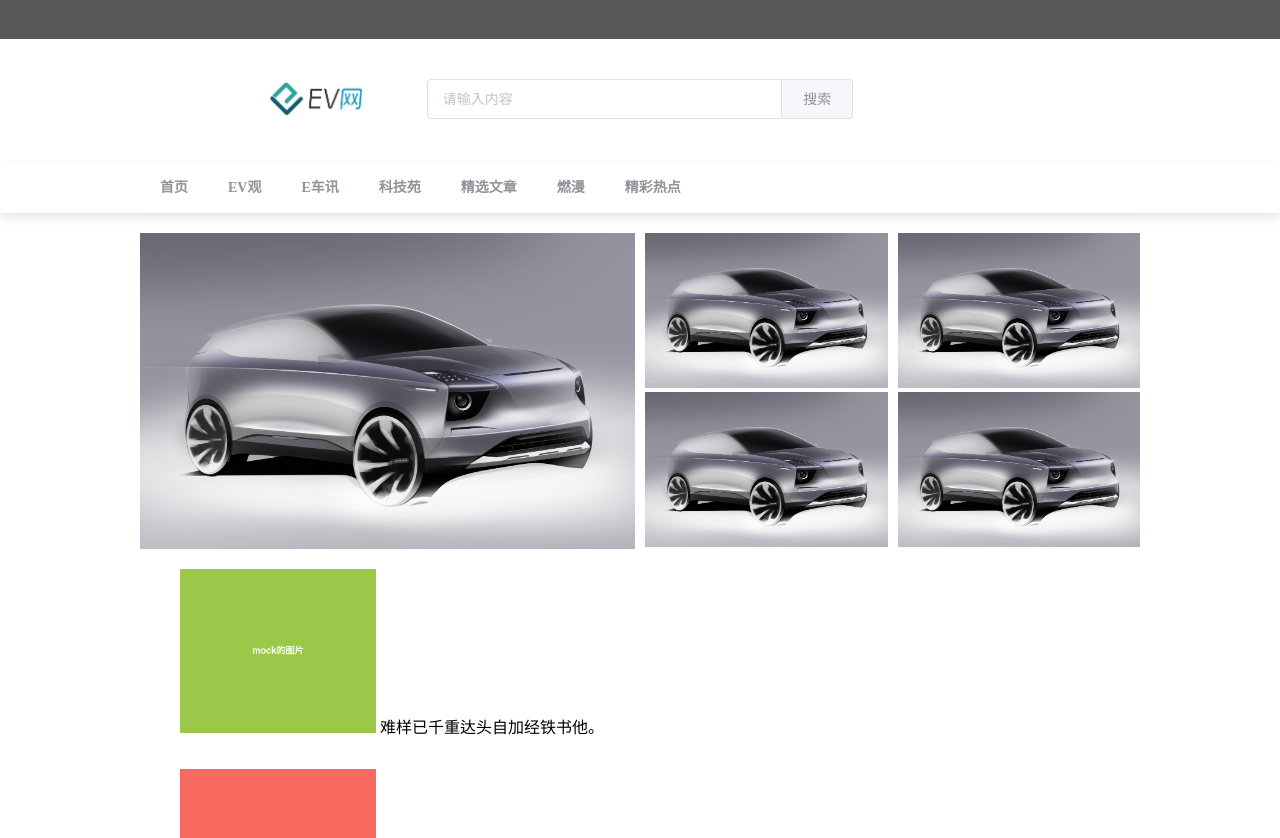
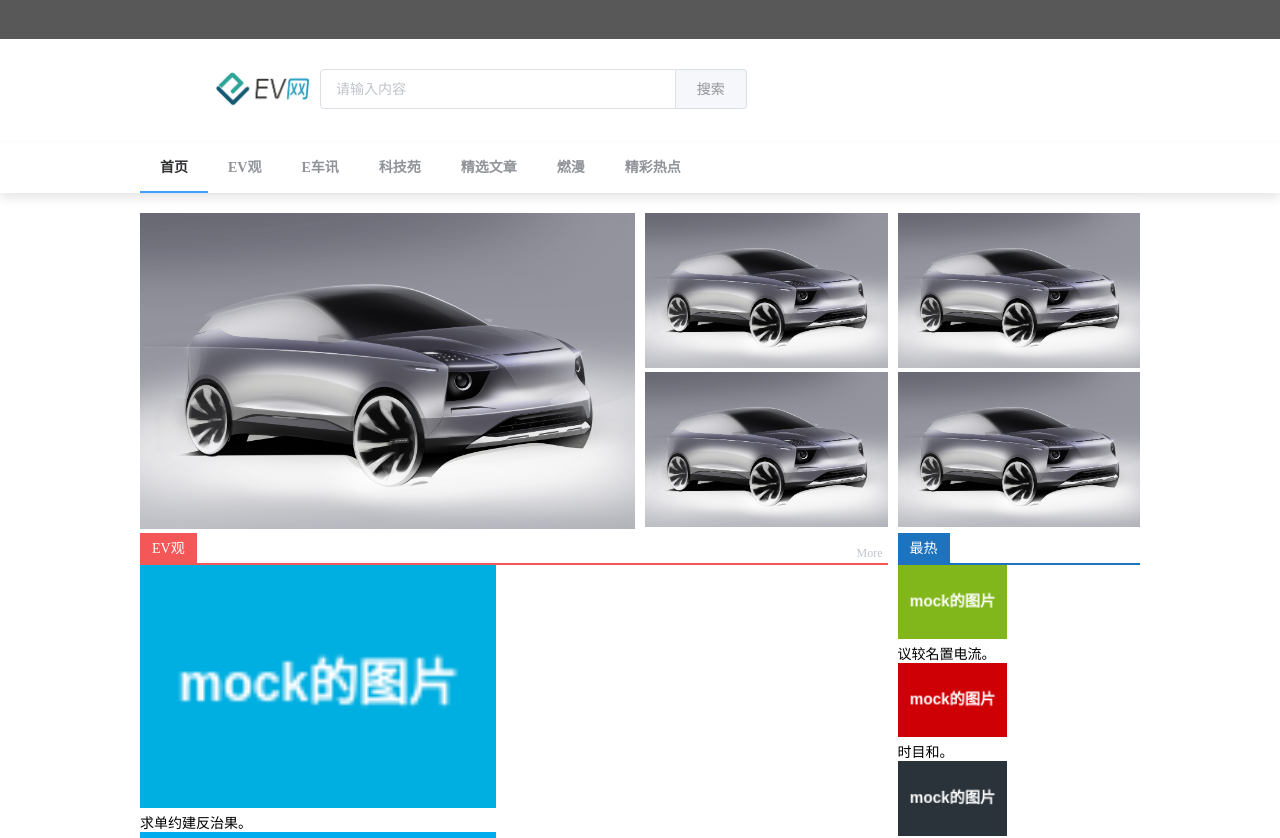
Before and after one commit to lpli/news-web, a Vue app: page / in a window 1280 px wide. Shown: the top 838 px of the page. Built offline with nearby package versions, Linux system fonts and the light colour scheme.

Commit message:
频道内容

```diff
--- a/src/components/ev-news.vue
+++ b/src/components/ev-news.vue
@@ -0,0 +1,72 @@
+<template>
+  <el-row>
+    <el-col :span="12">
+
+    </el-col>
+    <el-col :span="12">
+        <el-row v-for="item in items" class="article-li" :gutter="10">
+          <el-col class="article-title-left">
+            <img :src="item.thumbnail_pic_s" class="article-img">
+          </el-col>
+          <el-col  class="article-title-right">
+            <span>{{item.title}}</span>
+          </el-col>
+        </el-row>
+    </el-col>
+  </el-row>
+
+
+</template>
+
+<style lang="less">
+  ul {
+    list-style: none;
+  }
+
+  .article-li {
+    display: block;
+    width: 100%;
+  }
+
+  .article-title-left {
+    width:30%;
+    float:left;
+  }
+
+  .article-title-right {
+    width:70%;
+    float:left;
+    font-size:14px;
+  }
+
+  .article-img {
+    width: 98%;
+  }
+
+</style>
+
+<script>
+  export default {
+    name: "ev-news",
+    components: {},
+    data() {
+      return {
+        items: [{
+          title: "xx",
+          thumbnail_pic_s: ""
+        }]
+      };
+    },
+    created() {
+      this.getData();
+    },
+    methods: {
+      getData() {
+        this.$http.post("/news/index", {}).then(data => {
+          this.items = data;
+        });
+      }
+    }
+  };
+
+</script>
--- a/src/components/header.vue
+++ b/src/components/header.vue
@@ -6,7 +6,7 @@
       </el-col>
     </el-row>
     <el-row class="header-search">
-      <el-col :span="3" :offset="5">
+      <el-col :span="2" :offset="4">
         <img :src="logo" height="40">
       </el-col>
       <el-col :span="8">
@@ -59,12 +59,19 @@
 }
 
 .header-search {
-  padding-top: 40px;
-  padding-bottom: 40px;
+  padding-top:30px;
+  padding-bottom: 30px;
 }
 
 .el-input__inner {
-  border-radius: 0 !important;
+  border-radius: 0;
+}
+
+.el-input-group__append{
+  border-radius:0;
+}
+.el-button{
+  border-radius:0;
 }
 
 
@@ -78,13 +85,13 @@ export default {
   data() {
     return {
       logo: Logo,
-      activeIndex: 1
+      activeIndex: '1'
     };
   },
   mounted() {},
   computed: {},
   methods: {
-    handleClick(tab, event) {
+    handleSelect(tab, event) {
       console.log(tab, event);
     }
   }
--- a/src/components/home.vue
+++ b/src/components/home.vue
@@ -1,64 +1,66 @@
 <template>
-  <div>
+  <div class="home">
     <img-news>
     </img-news>
-    <ul>
-      <li v-for="item in items" class="article-li" >
-          <div class="article-title-left">
-            <img :src="item.thumbnail_pic_s" class="article-img">
-          </div>
-          <div class="article-title-right">
-            <span>{{item.title}}</span>
-          </div>
-      </li>
-    </ul>
+    <el-row :gutter="10">
+      <el-col :span="18">
+          <title-bar title="EV观" color="#f35757" url="/"></title-bar>
+          <ev-news></ev-news>
+          <title-bar title="E车讯" color="#1e73be" url="/"></title-bar>
+          <ev-news></ev-news>
+      </el-col>
+      <el-col :span="6">
+          <title-bar title="最热" color="#1e73be" url="/" more="0"></title-bar>
+          <ev-news></ev-news>
+      </el-col>
+    </el-row>
+    <el-row>
+        <title-bar title="科技苑" color="rgba(209,169,27,.83)" url="/">
+        </title-bar>
+    </el-row>
+    <el-row>
+        <title-bar title="精选文章" color="rgba(55,220,60,.82)" url="/"></title-bar>
+    </el-row>
+    <el-row :gutter="20">
+      <el-col :span="8">
+          <title-bar title="燃漫" color="rgba(55,220,60,.82)" url="/"></title-bar>
+      </el-col>
+      <el-col :span="8">
+          <title-bar title="精彩热点" color="rgba(55,220,60,.82)" url="/"></title-bar>
+        </el-col>
+        <el-col :span="8">
+            <title-bar title="精彩热点" color="rgba(55,220,60,.82)" url="/"></title-bar>
+          </el-col>
+    </el-row>
+
   </div>
 </template>
-<style lang="less">
-    ul{
-        list-style: none;
-    }
-    .article-li{
-        height:200px;
-    }
-    .article-title-left{
-        width:200px;
-        display: inline-block;
-    }
-    .article-title-right{
-        display: inline-block;
-    }
-    .article-img{
-        width:98%;
-    }
-
+<style scoped>
+  .home{
+    overflow: hidden;
+  }
 </style>
 
 <script>
 import ImgNews from '@/components/img-news';
+import TitleBar from '@/components/title-bar';
+import EvNews from '@/components/ev-news';
 export default {
   name: "Home",
   components:{
-    'img-news':ImgNews
+    'img-news':ImgNews,
+    'title-bar':TitleBar,
+    'ev-news':EvNews
   },
   data() {
     return {
-      items: [
-        {
-          title: "xx",
-          thumbnail_pic_s: ""
-        }
-      ]
+
     };
   },
   created() {
-    this.getData();
   },
   methods: {
     getData() {
-      this.$http.post("/news/index", {}).then(data => {
-        this.items = data;
-      });
     }
   }
 };
--- /dev/null
+++ b/src/components/title-bar.vue
@@ -0,0 +1,67 @@
+<template>
+  <div class="title-bar" :style="barStyle">
+    <span class="title" :style="titleStyle">{{title}}</span>
+    <router-link :to="url" class="link" v-if="more == 1">More</router-link>
+  </div>
+</template>
+<style scoped>
+  .title-bar {
+    height: 30px;
+    position: relative;
+  }
+
+  .title {
+    padding: 4px 12px;
+    color: #fff;
+    display: inline-block;
+    font-size:14px;
+    line-height: 24px;
+  }
+
+  .link {
+   font-size: 12px;
+    text-decoration: none;
+    color: #c0c4cc;
+    font-weight: 400;
+    float: right;
+    position: absolute;
+    line-height: 20px;
+    bottom: 0;
+    right:5px;
+  }
+
+</style>
+<script>
+  export default {
+    name: 'title-bar',
+    data() {
+      return {
+
+      };
+    },
+    created(){
+    },
+    computed: {
+      barStyle() {
+        return {
+          'border-bottom': '2px solid ' + this.color
+        };
+      },
+      titleStyle() {
+        return {
+          'background-color': this.color
+        };
+      }
+    },
+    props: {
+      title: String,
+      url: String,
+      color: String,
+      more: {
+         type:Number,
+         default:1
+      }
+    }
+  }
+
+</script>
--- a/src/util/mock.js
+++ b/src/util/mock.js
@@ -5,10 +5,10 @@ const Random = Mock.Random;
 // mock一组数据
 const produceNewsData = function() {
     let articles = [];
-    for (let i = 0; i < 100; i++) {
+    for (let i = 0; i < 4; i++) {
         let newArticleObject = {
-            title: Random.csentence(5, 30), //  Random.csentence( min, max )
-            thumbnail_pic_s: Random.dataImage('300x250', 'mock的图片'), // Random.dataImage( size, text ) 生成一段随机的 Base64 图片编码
+            title: Random.csentence(1, 10), //  Random.csentence( min, max )
+            thumbnail_pic_s: Random.dataImage('100x68', 'mock的图片'), // Random.dataImage( size, text ) 生成一段随机的 Base64 图片编码
             author_name: Random.cname(), // Random.cname() 随机生成一个常见的中文姓名
             date: Random.date() + ' ' + Random.time() // Random.date()指示生成的日期字符串的格式,默认为yyyy-MM-dd；Random.time() 返回一个随机的时间字符串
         }
```
